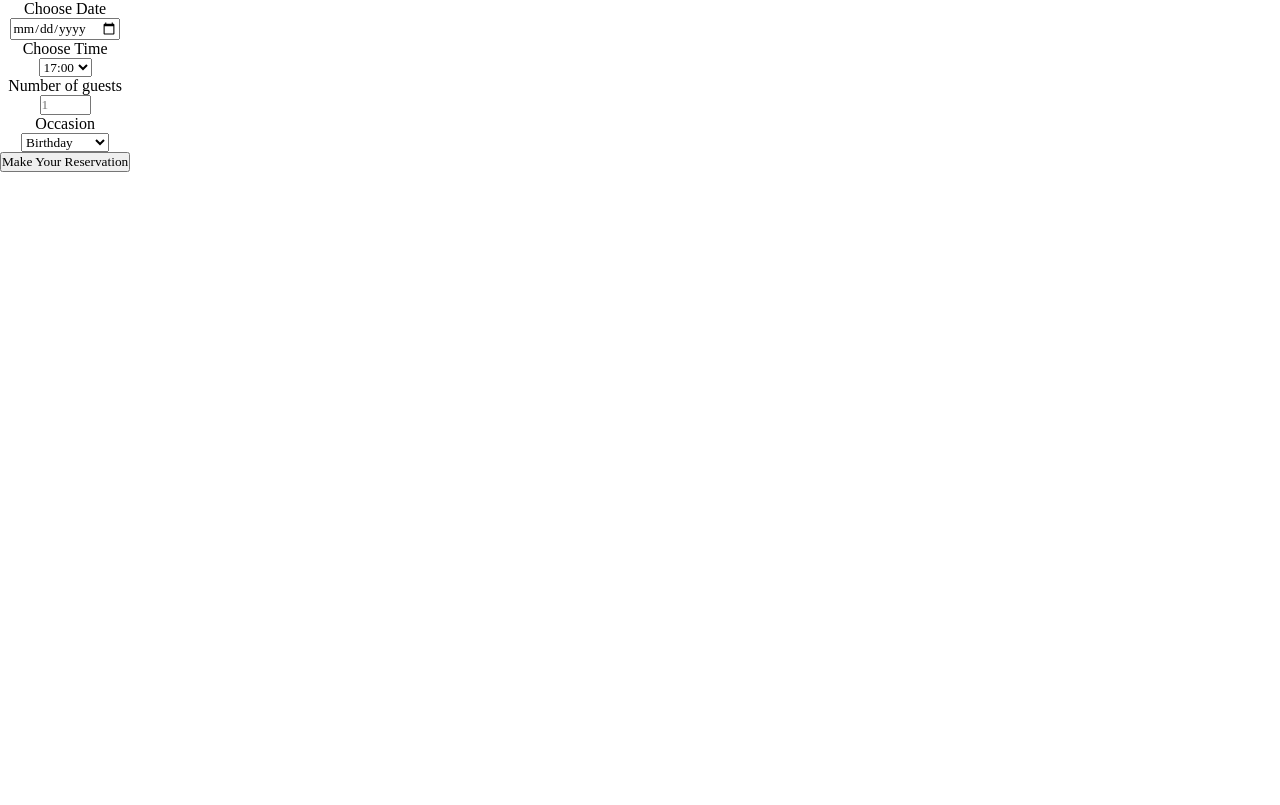
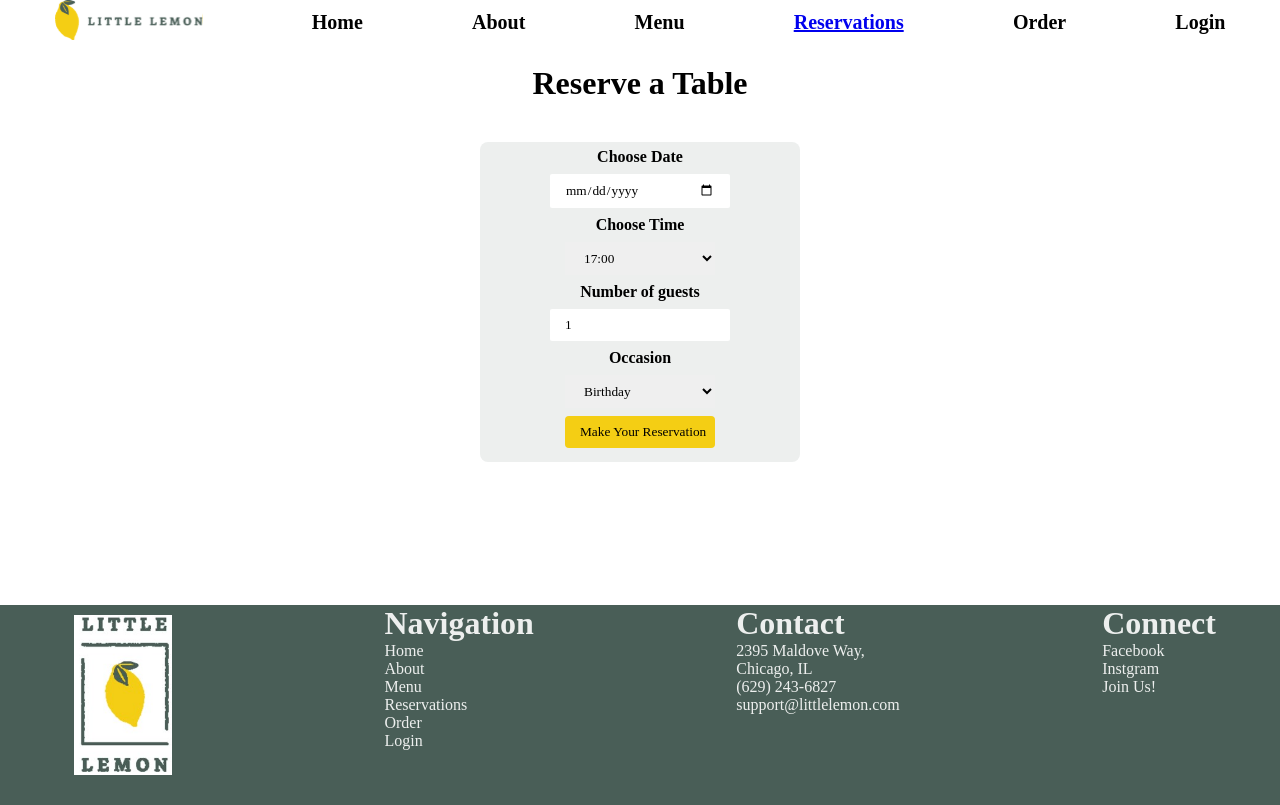
Before and after one commit to NikNT/Meta-Front-End, a React (Create React App) app in the folder 12. Capstone/little-lemon/: page /booking in a window 1280 px wide. Built offline with nearby package versions, Linux system fonts and the light colour scheme; a web font is replaced by a local one.

Commit message:
Capstone - Booking Form Completed

```diff
--- a/12. Capstone/little-lemon/src/components/Booking/Booking.jsx
+++ b/12. Capstone/little-lemon/src/components/Booking/Booking.jsx
@@ -1,38 +1,19 @@
 import React from "react";
+import Nav from "../Nav/Nav";
+import Footer from "../Footer/Footer";
+import BookingForm from "./BookingForm/BookingForm";
 import styles from "./Booking.module.css";
 
 const Booking = () => {
   return (
-    <div>
-      <form>
-        <label htmlFor="res-date">Choose Date</label>
-        <input type="date" name="res-date" id="res-date" />
-        <label htmlFor="res-time">Choose Time</label>
-        <select name="res-time" id="res-time">
-          <option>17:00</option>
-          <option>18:00</option>
-          <option>19:00</option>
-          <option>20:00</option>
-          <option>21:00</option>
-          <option>22:00</option>
-        </select>
-        <label htmlFor="guests">Number of guests</label>
-        <input
-          type="number"
-          placeholder="1"
-          min={1}
-          max={10}
-          name="guests"
-          id="guests"
-        />
-        <label htmlFor="ocassion">Occasion</label>
-        <select name="ocassion" id="ocassion">
-          <option>Birthday</option>
-          <option>Anniversary</option>
-        </select>
-        <input type="submit" value="Make Your Reservation" />
-      </form>
-    </div>
+    <>
+      <Nav />
+      <div className={styles.formContainer}>
+        <h1 className={styles.reserveHeading}>Reserve a Table</h1>
+        <BookingForm />
+      </div>
+      <Footer />
+    </>
   );
 };
 
--- a/12. Capstone/little-lemon/src/components/Booking/Booking.module.css
+++ b/12. Capstone/little-lemon/src/components/Booking/Booking.module.css
@@ -1,5 +1,13 @@
-form {
+.formContainer {
   display: flex;
+  /* justify-content: center; */
+  align-items: center;
   flex-direction: column;
-  align-items: center;
+  /* background: red; */
+  width: 100vw;
+  height: 70vh;
 }
+
+.reserveHeading {
+  margin-top: 2.5vh;
+}
--- /dev/null
+++ b/12. Capstone/little-lemon/src/components/Booking/BookingForm/BookingForm.jsx
@@ -0,0 +1,93 @@
+import React, { useState } from "react";
+import styles from "./BookingForm.module.css";
+
+const BookingForm = () => {
+  const [date, setDate] = useState("");
+  const [time, setTime] = useState("17:00");
+  const [guests, setGuests] = useState("1");
+  const [ocassion, setOcassion] = useState("Birthday");
+
+  const [availableTimes, setAvailableTimes] = useState([
+    "17:00",
+    "18:00",
+    "19:00",
+    "20:00",
+    "21:00",
+    "22:00",
+  ]);
+
+  const handleDateChange = (e) => {
+    setDate(e.target.value);
+  };
+  const handleTimeChange = (e) => {
+    setTime(e.target.value);
+  };
+  const handleGuestChange = (e) => {
+    setGuests(e.target.value);
+  };
+
+  const handleOcassionChange = (e) => {
+    setOcassion(e.target.value);
+  };
+
+  const handleSubmit = (e) => {
+    e.preventDefault();
+    console.log(
+      `Date: ${date} | Time : ${time} | Guests : ${guests} | Ocassion: ${ocassion}`
+    );
+  };
+  return (
+    <div>
+      <form>
+        <label htmlFor="res-date">Choose Date</label>
+        <input
+          type="date"
+          name="res-date"
+          id="res-date"
+          value={date}
+          onChange={handleDateChange}
+        />
+        <label htmlFor="res-time">Choose Time</label>
+        <select
+          name="res-time"
+          id="res-time"
+          value={time}
+          onChange={handleTimeChange}
+        >
+          {availableTimes.map((time) => (
+            <option key={time}>{time}</option>
+          ))}
+        </select>
+        <label htmlFor="guests">Number of guests</label>
+        <input
+          type="number"
+          placeholder="1"
+          min={1}
+          max={10}
+          name="guests"
+          id="guests"
+          value={guests}
+          onChange={handleGuestChange}
+        />
+        <label htmlFor="ocassion">Occasion</label>
+        <select
+          name="ocassion"
+          id="ocassion"
+          value={ocassion}
+          onChange={handleOcassionChange}
+        >
+          <option>Birthday</option>
+          <option>Anniversary</option>
+        </select>
+        <input
+          type="submit"
+          value="Make Your Reservation"
+          className={styles.submitInput}
+          onClick={handleSubmit}
+        />
+      </form>
+    </div>
+  );
+};
+
+export default BookingForm;
--- /dev/null
+++ b/12. Capstone/little-lemon/src/components/Booking/BookingForm/BookingForm.module.css
@@ -0,0 +1,40 @@
+form {
+  display: flex;
+  flex-direction: column;
+  align-items: center;
+  justify-content: center;
+  background: #edefee;
+  width: 25vw;
+  height: 25vw;
+  border-radius: 8px;
+  margin-top: 5vh;
+}
+
+label {
+  font-weight: bold;
+  font-size: 2vh;
+  margin-bottom: 1vh;
+}
+
+input {
+  margin-bottom: 1vh;
+  padding: 8px 15px;
+  border-radius: 2px;
+  border: none;
+  width: 150px;
+}
+
+select {
+  margin-bottom: 1vh;
+  width: 150px;
+  padding: 8px 15px;
+  border: none;
+}
+
+.submitInput {
+  /* font-weight: bold; */
+  background: #f4ce14;
+  /* color: #edefee; */
+  border-radius: 4px;
+  cursor: pointer;
+}
--- a/12. Capstone/little-lemon/src/components/Specials/Cards/Cards.jsx
+++ b/12. Capstone/little-lemon/src/components/Specials/Cards/Cards.jsx
@@ -35,7 +35,7 @@ const Cards = () => {
     <div className={styles.cardWrapper}>
       <div className={styles.card}>
         <div className={styles.cardImage}>
-          <img src={salad.image} alt="Food Image" />
+          <img src={salad.image} alt="Food" />
         </div>
         <div className={styles.cardTitle}>
           <p>{salad.title}</p>
```
